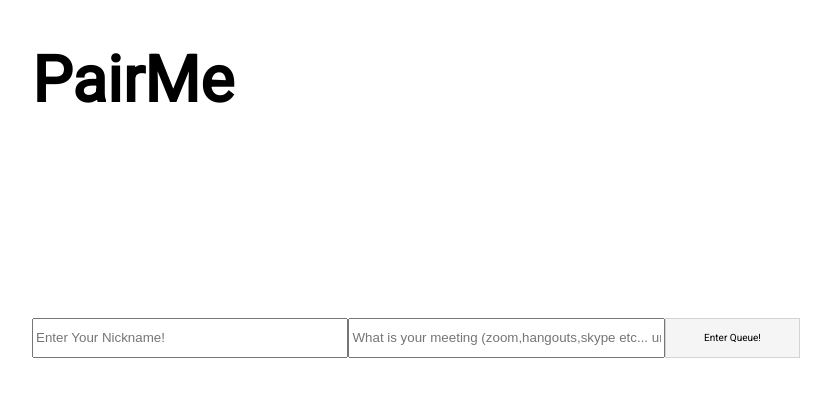
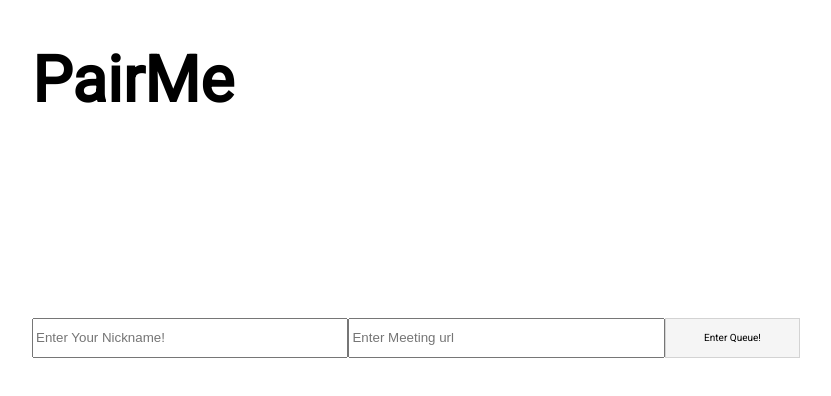
Before and after one commit to pairme/front-end, a React (Create React App) app: page / in a window 1280 px wide. Shown: the top 396 px of the page, without its empty margins (224-1055 px from the left). Built offline with nearby package versions, Linux system fonts and the light colour scheme; no server answers.

Commit message:
updates input ph

```diff
--- a/src/components/UserInfoInput.js
+++ b/src/components/UserInfoInput.js
@@ -30,7 +30,7 @@ const StyledUserInfoInput = styled.form`
 const UserInfoInput = ({ userName, setUserName, userMeetingUrl, setUserMeetingUrl, setLoggedIn }) => (
   <StyledUserInfoInput onSubmit={()=>setLoggedIn(true)}>
     <input onChange={(e) => setUserName(e.target.value)} value={userName} placeholder="Enter Your Nickname!" />
-    <input onChange={(e) => setUserMeetingUrl(e.target.value)} value={userMeetingUrl} placeholder="What is your meeting (zoom,hangouts,skype etc... url?)" />
+    <input onChange={(e) => setUserMeetingUrl(e.target.value)} value={userMeetingUrl} placeholder="Enter Meeting url" />
     <p className="button" onClick={()=>setLoggedIn(true)}>Enter Queue!</p>
   </StyledUserInfoInput>)
 
```
